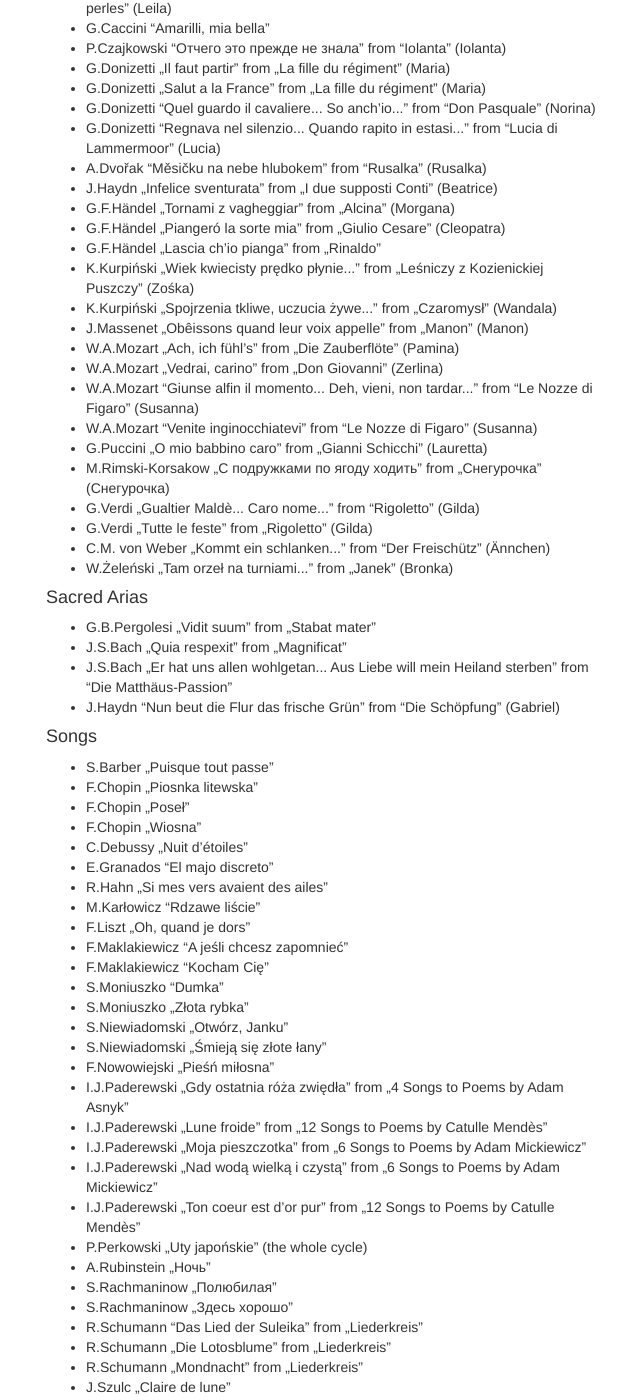
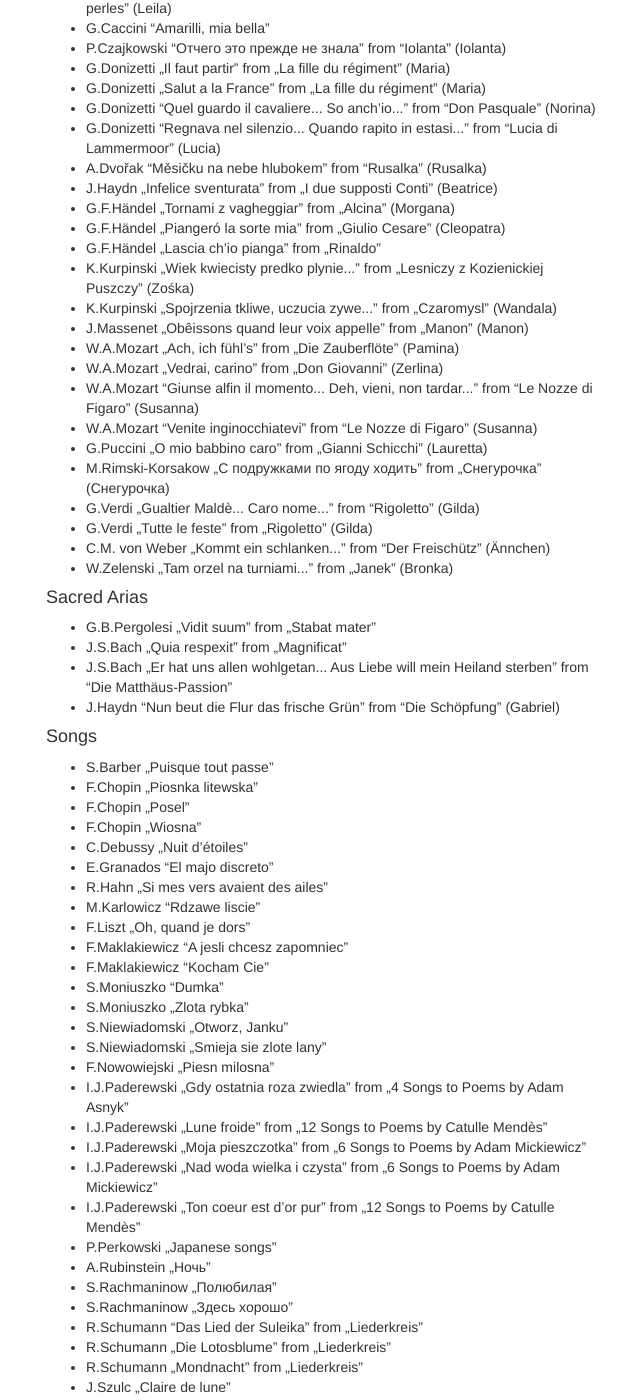
Before and after one commit to lukaszkomar/old.soniaw.com, a Jekyll site: the page built from repertoire.full.html, in a window 1280 px wide and 1400 px high, scrolled down 528 px. Shown: the whole window, without its empty margins (24-664 px from the left). Built offline with Jekyll 4.4.1, drawn with Linux system fonts in a browser that asks for light colours; nearby versions of some CDN libraries; library files that are not in the unit come from our copies; comment, search, counter and statistics services are not loaded; some of the changed text lies outside the part shown.

Commit message:
Usunięcie polskich znaków z repertuaru EN

```diff
--- a/_config.yml
+++ b/_config.yml
@@ -253,10 +253,10 @@ repertoire:
           "en": "G.F.Händel „Lascia ch’io pianga” from „Rinaldo”"
           "pl": "G.F.Händel „Lascia ch’io pianga” z opery „Rinaldo”"
       "16":
-          "en": "K.Kurpiński „Wiek kwiecisty prędko płynie...” from „Leśniczy z Kozienickiej Puszczy” (Zośka)"
+          "en": "K.Kurpinski „Wiek kwiecisty predko plynie...” from „Lesniczy z Kozienickiej Puszczy” (Zośka)"
           "pl": "K.Kurpiński „Wiek kwiecisty prędko płynie...” z opery „Leśniczy z Kozienickiej Puszczy” (Zośka)"
       "17":
-          "en": "K.Kurpiński „Spojrzenia tkliwe, uczucia żywe...” from „Czaromysł” (Wandala)"
+          "en": "K.Kurpinski „Spojrzenia tkliwe, uczucia zywe...” from „Czaromysl” (Wandala)"
           "pl": "K.Kurpiński „Spojrzenia tkliwe, uczucia żywe...” z opery „Czaromysł” (Wandala)"
       "18":
           "en": "J.Massenet „Obêissons quand leur voix appelle” from „Manon” (Manon)"
@@ -289,7 +289,7 @@ repertoire:
           "en": "C.M. von Weber „Kommt ein schlanken...” from “Der Freischütz” (Ännchen)"
           "pl": "C.M. von Weber „Kommt ein schlanken...” z opery “Wolny strzelec” (Anusia)"
       "28":
-          "en": "W.Żeleński „Tam orzeł na turniami...” from „Janek” (Bronka)"
+          "en": "W.Zelenski „Tam orzel na turniami...” from „Janek” (Bronka)"
           "pl": "W.Żeleński „Tam orzeł na turniami...” z opery „Janek” (Bronka)"
 
   "sacred":
@@ -322,7 +322,7 @@ repertoire:
         "en": "F.Chopin „Piosnka litewska”"
         "pl": "F.Chopin „Piosnka litewska”"
       "03":
-        "en": "F.Chopin „Poseł”"
+        "en": "F.Chopin „Posel”"
         "pl": "F.Chopin „Poseł”"
       "04":
         "en": "F.Chopin „Wiosna”"
@@ -337,34 +337,34 @@ repertoire:
         "en": "R.Hahn „Si mes vers avaient des ailes”"
         "pl": "R.Hahn „Si mes vers avaient des ailes”"
       "08":
-        "en": "M.Karłowicz “Rdzawe liście”"
+        "en": "M.Karlowicz “Rdzawe liscie”"
         "pl": "M.Karłowicz “Rdzawe liście”"
       "09":
         "en": "F.Liszt „Oh, quand je dors”"
         "pl": "F.Liszt „Oh, quand je dors”"
       "10":
-        "en": "F.Maklakiewicz “A jeśli chcesz zapomnieć”"
+        "en": "F.Maklakiewicz “A jesli chcesz zapomniec”"
         "pl": "F.Maklakiewicz “A jeśli chcesz zapomnieć”"
       "11":
-        "en": "F.Maklakiewicz “Kocham Cię”"
+        "en": "F.Maklakiewicz “Kocham Cie”"
         "pl": "F.Maklakiewicz “Kocham Cię”"
       "12":
         "en": "S.Moniuszko “Dumka”"
         "pl": "S.Moniuszko “Dumka”"
       "13":
-        "en": "S.Moniuszko „Złota rybka”"
+        "en": "S.Moniuszko „Zlota rybka”"
         "pl": "S.Moniuszko „Złota rybka”"
       "14":
-        "en": "S.Niewiadomski „Otwórz, Janku”"
+        "en": "S.Niewiadomski „Otworz, Janku”"
         "pl": "S.Niewiadomski „Otwórz, Janku”"
       "15":
-        "en": "S.Niewiadomski „Śmieją się złote łany”"
+        "en": "S.Niewiadomski „Smieja sie zlote lany”"
         "pl": "S.Niewiadomski „Śmieją się złote łany”"
       "16":
-        "en": "F.Nowowiejski „Pieśń miłosna”"
+        "en": "F.Nowowiejski „Piesn milosna”"
         "pl": "F.Nowowiejski „Pieśń miłosna”"
       "17":
-        "en": "I.J.Paderewski „Gdy ostatnia róża zwiędła” from „4 Songs to Poems by Adam Asnyk”"
+        "en": "I.J.Paderewski „Gdy ostatnia roza zwiedla” from „4 Songs to Poems by Adam Asnyk”"
         "pl": "I.J.Paderewski „Gdy ostatnia róża zwiędła” z cyklu „4 pieśni do tekstów Asnyka”"
       "18":
         "en": "I.J.Paderewski „Lune froide” from „12 Songs to Poems by Catulle Mendès”"
@@ -373,13 +373,13 @@ repertoire:
         "en": "I.J.Paderewski „Moja pieszczotka” from „6  Songs to Poems by Adam Mickiewicz”"
         "pl": "I.J.Paderewski „Moja pieszczotka” z cyklu „6 pieśni do słów Mickiewicza”"
       "20":
-        "en": "I.J.Paderewski „Nad wodą wielką i czystą” from „6 Songs to Poems by Adam Mickiewicz”"
+        "en": "I.J.Paderewski „Nad woda wielka i czysta” from „6 Songs to Poems by Adam Mickiewicz”"
         "pl": "I.J.Paderewski „Nad wodą wielką i czystą” z cyklu „6 pieśni do słów Mickiewicza”"
       "21":
         "en": "I.J.Paderewski „Ton coeur est d’or pur” from „12 Songs to Poems by Catulle Mendès”"
         "pl": "I.J.Paderewski „Ton coeur est d’or pur” z cyklu „12 pieśni do słów Mendèsa”"
       "22":
-        "en": "P.Perkowski „Uty japońskie” (the whole cycle)"
+        "en": "P.Perkowski „Japanese songs”"
         "pl": "P.Perkowski „Uty japońskie” (cały cykl)"
       "23":
         "en": "A.Rubinstein „Ночь”"
@@ -406,10 +406,10 @@ repertoire:
         "en": "K.Szymanowski “ Christkindleins Wiegenlied”"
         "pl": "K.Szymanowski “Kołysanka Dzieciątka Jezus”"
       "31":
-        "en": "K.Szmanowski „Zielone słowa”"
+        "en": "K.Szmanowski „Zielone slowa”"
         "pl": "K.Szmanowski „Zielone słowa”"
       "32":
-        "en": "W.Żeleński „Blada róża”"
+        "en": "W.Żeleński „Blada roza”"
         "pl": "W.Żeleński „Blada róża”"
 
   "duets":
@@ -463,14 +463,14 @@ repertoire:
         "en": "L.Dalla „Caruso”"
         "pl": "L.Dalla „Caruso”"
       "02":
-        "en": "W.Kilar „Vocalise” from film „Dziewiąte wrota”"
+        "en": "W.Kilar „Vocalise” from film „The Ninth Gate”"
         "pl": "W.Kilar „Wokaliza” z filmu „Dziewiąte wrota”"
       "03":
         "en": "F.Lehar „Kiedy skrzypki grają”"
         "pl": "F.Lehar „Kiedy skrzypki grają”"
       "04":
-        "en": "E.Morricone „Nella fantasia” from film „Misja”"
+        "en": "E.Morricone „Nella fantasia” from film „The Mission”"
         "pl": "E.Morricone „Nella fantasia” z filmu „Misja”"
       "05":
-        "en": "J.Offenbach „Aria ze śmiechem”"
+        "en": "J.Offenbach „Aria ze smiechem”"
         "pl": "J.Offenbach „Aria ze śmiechem”"
```
